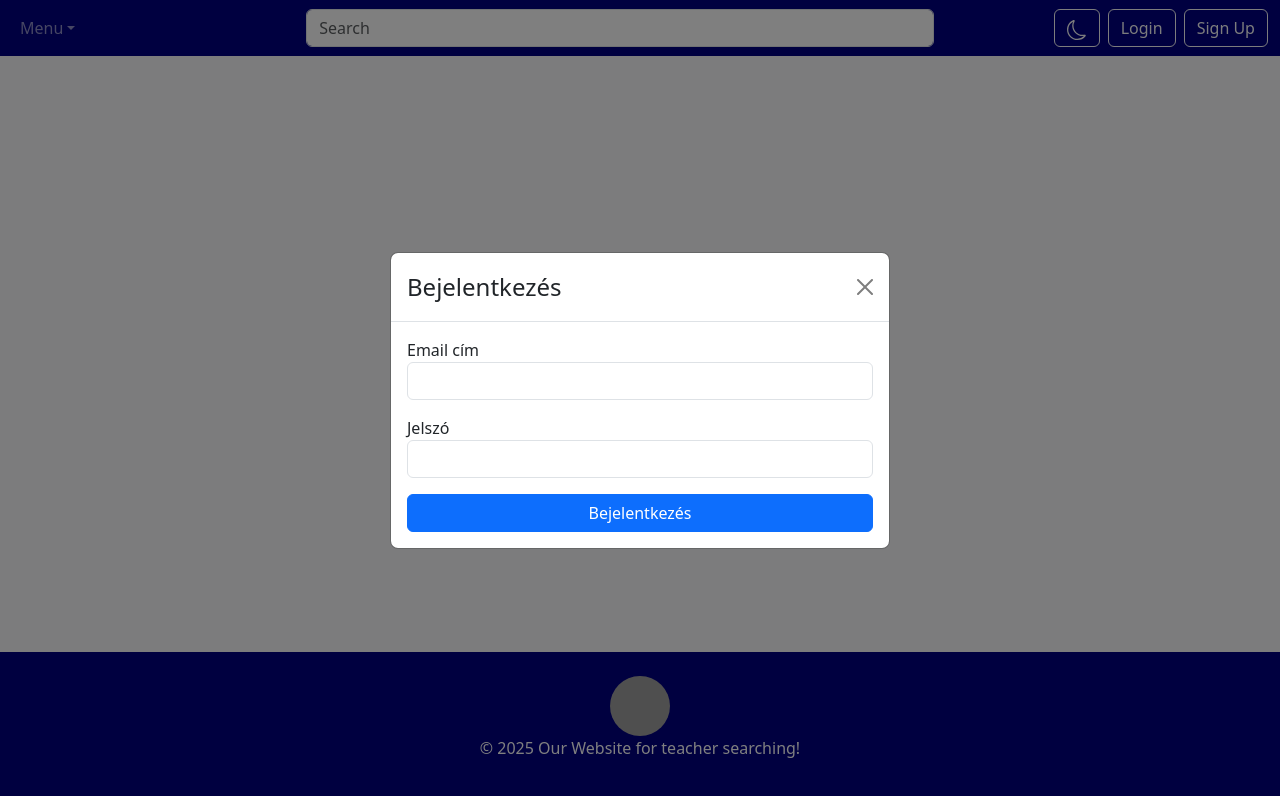
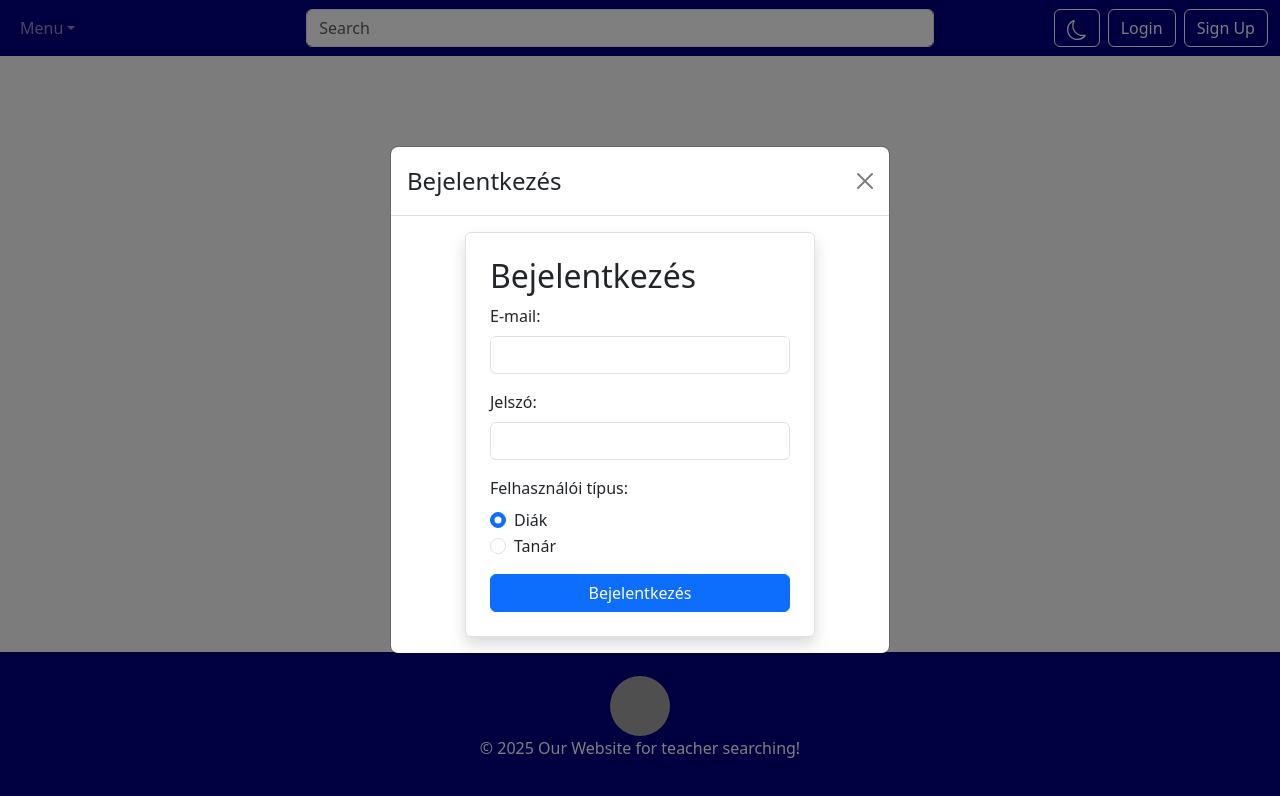
Before and after one commit to P3T8/Vizsgaremek, a React (Vite) app in the folder frontend/: page / in a window 1280 px wide. Both pictures are taken after a click on the button "Login". Shown: the top 796 px of the page. Built offline with nearby package versions, Linux system fonts and the light colour scheme; grey boxes are pictures that could not be loaded.

Commit message:
echo ex😡

```diff
--- a/frontend/src/pages/Login.jsx
+++ b/frontend/src/pages/Login.jsx
@@ -1,90 +1,117 @@
-import { useState } from 'react';
-import axios from 'axios';
+import React, { useState } from "react";
+import { Form, Button, Container, Alert } from "react-bootstrap";
+import "bootstrap/dist/css/bootstrap.min.css";
+import axios from "axios";
+import { useNavigate } from "react-router-dom";
 
-function Login({ closeModal }) {
-  const [email, setEmail] = useState('');
-  const [password, setPassword] = useState('');
-  const [error, setError] = useState('');
-  const [loading, setLoading] = useState(false);  // Hozzáadva a betöltési állapot kezeléséhez
-  const [successMessage, setSuccessMessage] = useState('');  // Hozzáadva sikeres üzenethez
+function Login() {
+  const [formData, setFormData] = useState({
+    email: "",
+    password: "",
+    userType: "diak", // Alapértelmezett bejelentkezési típus (diák)
+  });
+
+  const [error, setError] = useState("");
+  const [loading, setLoading] = useState(false);
+  const navigate = useNavigate();
+
+  const handleChange = (e) => {
+    const { name, value } = e.target;
+    setFormData({
+      ...formData,
+      [name]: value,
+    });
+  };
 
   const handleSubmit = async (e) => {
     e.preventDefault();
-
-    setLoading(true);  // Bekapcsoljuk a betöltési állapotot
-    setError('');  // Az esetleges előző hiba törlése
-    setSuccessMessage('');  // Az esetleges előző siker üzenet törlése
+    setLoading(true);
+    setError(""); // Reset error message
 
     try {
-      const res = await axios.post('http://localhost:5000/api/diak/login', {
-        email,
-        password
-      }, {
-        headers: {
-          'Content-Type': 'application/json'
-        }
+      // A végpont dinamikusan változik a userType alapján
+      const endpoint = formData.userType === "diak"
+        ? "http://localhost:5000/api/diak/login"
+        : "http://localhost:5000/api/tanar/login";
+
+      // Bejelentkezési kérés küldése
+      const response = await axios.post(endpoint, {
+        email: formData.email,
+        password: formData.password,
       });
 
-      console.log('Bejelentkezés sikeres:', res.data);
-      setSuccessMessage('Bejelentkezés sikeres!'); // Sikeres bejelentkezési üzenet
-      setError('');  // Töröljük a hibát, ha sikeres a bejelentkezés
-      localStorage.setItem('token', res.data.token);  // Mentjük a token-t a localStorage-ba
-      if (closeModal && typeof closeModal === 'function') {
-        closeModal(); // Bezárja a modalt, ha a closeModal függvény létezik
+      if (response.data.token) {
+        // Ha sikeres a bejelentkezés, mentsük el a token-t
+        localStorage.setItem("token", response.data.token);
+        alert("Bejelentkezés sikeres!");
+        navigate("/dashboard"); // Átirányítás a felhasználói felületre
+      } else {
+        setError("Hiba történt a bejelentkezés során.");
       }
-    } catch (err) {
-      console.error('Bejelentkezési hiba:', err);
-      // Hibakezelés javítása: ellenőrizzük, hogy a válasz rendelkezik-e response objektummal
-      if (err.response) {
-        // Ha van válasz, de hiba történt
-        const errorMessage = err.response?.data?.error || err.response?.data?.message || 'Hiba a bejelentkezés során';
-        setError(errorMessage);  // Az új hibaüzenet beállítása
-      } else {
-        // Ha nincs válasz, akkor hálózati hiba
-        setError('Hálózati hiba történt. Kérjük, próbáld meg újra!');
-      }
+    } catch (error) {
+      const errMessage = error.response?.data?.error || "Hiba történt a bejelentkezés során.";
+      setError(errMessage);
+      console.error("Login failed:", error.response || error);
     } finally {
-      setLoading(false);  // Végül kikapcsoljuk a betöltési állapotot
+      setLoading(false);
     }
   };
 
   return (
-    <form onSubmit={handleSubmit}>
-      <div className="mb-3">
-        <label>Email cím</label>
-        <input
-          type="email"
-          className="form-control"
-          value={email}
-          onChange={(e) => setEmail(e.target.value)}
-          required
-        />
-      </div>
-      <div className="mb-3">
-        <label>Jelszó</label>
-        <input
-          type="password"
-          className="form-control"
-          value={password}
-          onChange={(e) => setPassword(e.target.value)}
-          required
-        />
-      </div>
+    <Container className="d-flex justify-content-center align-items-center min-vh-70">
+      <Form onSubmit={handleSubmit} className="p-4 border rounded shadow bg-white" style={{ width: "350px" }}>
+        <h2>Bejelentkezés</h2>
 
-      {/* Sikeres üzenet */}
-      {successMessage && <div className="alert alert-success">{successMessage}</div>}
+        {error && <Alert variant="danger">{error}</Alert>}
 
-      {/* Hibás bejelentkezési adatokat jelző hibaüzenet */}
-      {error && <div className="alert alert-danger">{error}</div>}
+        <Form.Group className="mb-3">
+          <Form.Label>E-mail:</Form.Label>
+          <Form.Control
+            type="email"
+            name="email"
+            value={formData.email}
+            onChange={handleChange}
+            required
+          />
+        </Form.Group>
 
-      <button
-        type="submit"
-        className="btn btn-primary w-100"
-        disabled={loading}  // Gomb letiltása, ha épp bejelentkezés folyamatban van
-      >
-        {loading ? 'Bejelentkezés...' : 'Bejelentkezés'}
-      </button>
-    </form>
+        <Form.Group className="mb-3">
+          <Form.Label>Jelszó:</Form.Label>
+          <Form.Control
+            type="password"
+            name="password"
+            value={formData.password}
+            onChange={handleChange}
+            required
+          />
+        </Form.Group>
+
+        {/* Felhasználói típus választása */}
+        <Form.Group className="mb-3">
+          <Form.Label>Felhasználói típus:</Form.Label>
+          <Form.Check
+            type="radio"
+            label="Diák"
+            name="userType"
+            value="diak"
+            checked={formData.userType === "diak"}
+            onChange={handleChange}
+          />
+          <Form.Check
+            type="radio"
+            label="Tanár"
+            name="userType"
+            value="tanar"
+            checked={formData.userType === "tanar"}
+            onChange={handleChange}
+          />
+        </Form.Group>
+
+        <Button type="submit" variant="primary" disabled={loading} style={{ width: "100%" }}>
+          {loading ? "Bejelentkezés..." : "Bejelentkezés"}
+        </Button>
+      </Form>
+    </Container>
   );
 }
 
```
Also changed, not shown: 1 other file (tests, documents, lock files or other folders).
